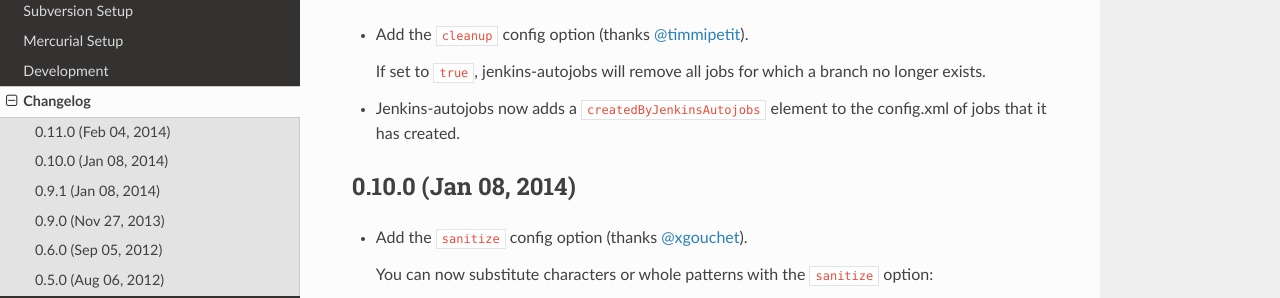
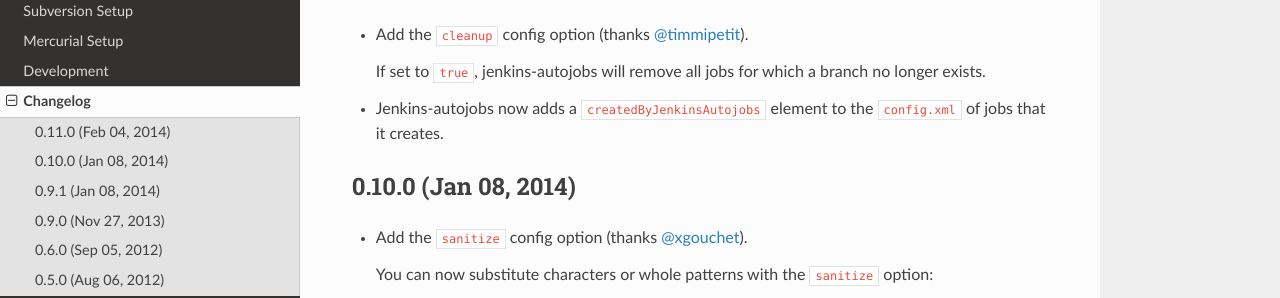
Before and after one commit to gvalkov/jenkins-autojobs, a Sphinx documentation site: the page built from doc/changelog.rst, in a window 1280 px wide and 1345 px high. Shown: the part 193-491 px from the top of the window. Built offline with Sphinx 7.4.7 and the Read the Docs theme 2.0.0, drawn with Linux system fonts in a browser that asks for light colours.

Commit message:
fix wording

```diff
--- a/doc/changelog.rst
+++ b/doc/changelog.rst
@@ -10,7 +10,7 @@
   a branch no longer exists.
 
 - Jenkins-autojobs now adds a ``createdByJenkinsAutojobs`` element to
-  the config.xml of jobs that it has created.
+  the ``config.xml`` of jobs that it creates.
 
 0.10.0 (Jan 08, 2014)
 ^^^^^^^^^^^^^^^^^^^^
```
